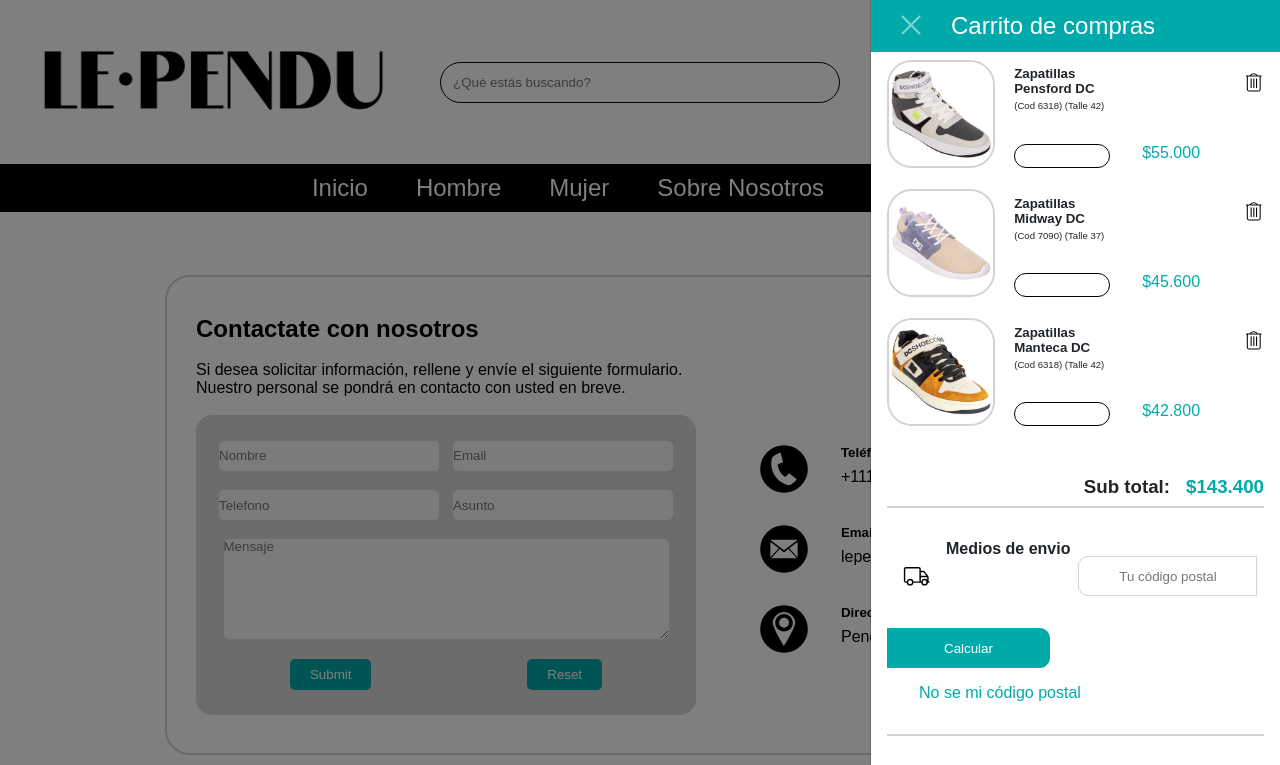
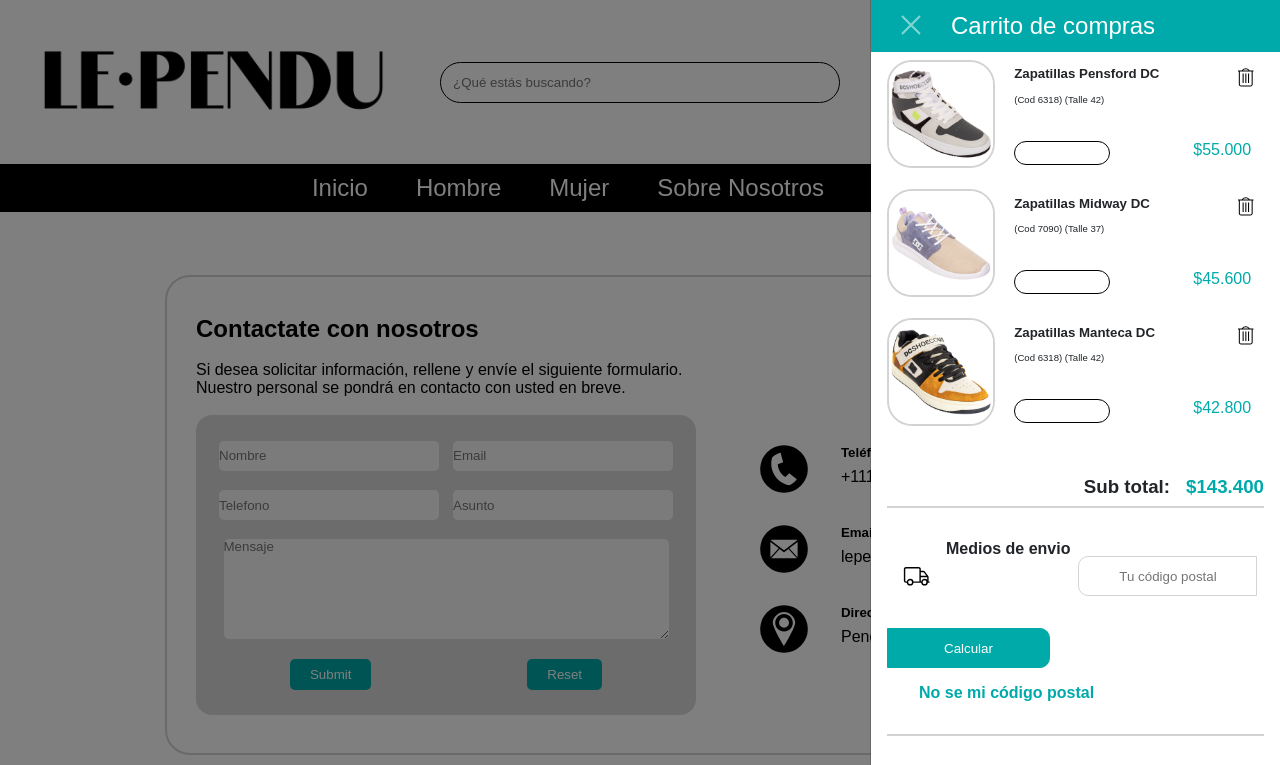
Before and after one commit to charly-puyo/le-pendu, a plain HTML site: page pages/contacto.html in a window 1280 px wide. Both pictures are taken after a click on the button "Mi carrito". Shown: the top 765 px of the page. Drawn offline with Linux system fonts and the light colour scheme.

Commit message:
final entrega 2

```diff
--- a/pages/contacto.html
+++ b/pages/contacto.html
@@ -44,7 +44,7 @@
                                     <img class="header__nav__carrito--img" src="../assets/calzado/hombre/1.jpg" alt="foto del producto">
                                 </div>
                                 <h5 class="header__nav__carrito--h5">Zapatillas Pensford DC</h5>
-                                <button class="btn btn-primary"><img class="header__nav__carrito--trash" src="../assets/recursos/trash.svg" alt=""></button>
+                                <img class="header__nav__carrito--trash" src="../assets/recursos/trash.svg" alt="">
                                 <h6 class="header__nav__carrito--h6">(Cod 6318) (Talle 42)</h6>
                                 <input class="header__nav__carrito--input" type="number" id="tentacles" name="tentacles" min="1" max="100"/>
                                 <h4 class="header__nav__carrito--h4">$55.000</h4>
@@ -54,7 +54,8 @@
                                     <img class="header__nav__carrito--img" src="../assets/calzado/mujer/5.jpg" alt="foto del producto">
                                 </div>
                                 <h5 class="header__nav__carrito--h5">Zapatillas Midway DC</h5>
-                                <button class="btn btn-primary"><img class="header__nav__carrito--trash" src="../assets/recursos/trash.svg" alt=""></button>                                <h6 class="header__nav__carrito--h6">(Cod 7090) (Talle 37)</h6>
+                                <img class="header__nav__carrito--trash" src="../assets/recursos/trash.svg" alt="">
+                                <h6 class="header__nav__carrito--h6">(Cod 7090) (Talle 37)</h6>
                                 <input class="header__nav__carrito--input" type="number" id="tentacles" name="tentacles" min="1" max="100"/>
                                 <h4 class="header__nav__carrito--h4">$45.600</h4>
                             </div>
@@ -63,7 +64,7 @@
                                     <img class="header__nav__carrito--img" src="../assets/calzado/hombre/2.jpg" alt="foto del producto">
                                 </div>
                                 <h5 class="header__nav__carrito--h5">Zapatillas Manteca DC</h5>
-                                <button class="btn btn-primary"><img class="header__nav__carrito--trash" src="../assets/recursos/trash.svg" alt=""></button>                                <h6 class="header__nav__carrito--h6">(Cod 6318) (Talle 42)</h6>
+                                <img class="header__nav__carrito--trash" src="../assets/recursos/trash.svg" alt="">                                <h6 class="header__nav__carrito--h6">(Cod 6318) (Talle 42)</h6>
                                 <input class="header__nav__carrito--input" type="number" id="tentacles" name="tentacles" min="1" max="100"/>
                                 <h4 class="header__nav__carrito--h4">$42.800</h4>
                             </div>
@@ -75,7 +76,7 @@
                                 <h4>Medios de envio</h4>
                                 <input class="header__nav__carrito--codigo-postal" type="text" name="tu codigo postal" placeholder="Tu código postal">
                                 <button class="header__nav__carrito--button" >Calcular</button>
-                                <h4 class="header__nav__carrito--h4">No se mi código postal</h4>
+                                <h4 class="header__nav__carrito-h4">No se mi código postal</h4>
                             </div>
                             <div class="header__nav__carrito-h3">
                                 <h3>Total:</h3><h3>$143.400</h3>
--- a/styles/styles.css
+++ b/styles/styles.css
@@ -76,7 +76,7 @@
     "div input h4";
     justify-content: start;
     align-content: baseline;
-    width: 360px;
+    width: 110px;
     height: 110px;
     border-radius: 25px;
     box-sizing: border-box;
@@ -93,6 +93,7 @@
 
 .header__nav__carrito--h5{
     padding-top: 0.4rem;
+    width: 11rem;
 }
 
 .header__nav__carrito--trash{
@@ -158,11 +159,12 @@
 
 }
 
-.header__nav__carrito--h4{
+.header__nav__carrito-h4{
     width: 12rem;
     margin-left: 2rem;
     margin-right: 1rem;
     text-align: start;
+    color: #00AAAA;
 }
 
 .header__nav__carrito--codigo-postal{
```
Also changed, not shown: index.html (+6 -5 lines), pages/hombre.html (+5 -4 lines), pages/mujer.html (+5 -4 lines), pages/sobre-nosotros.html (+5 -4 lines).
